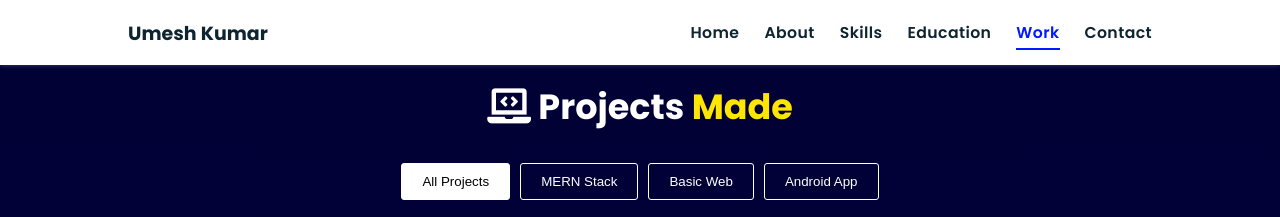
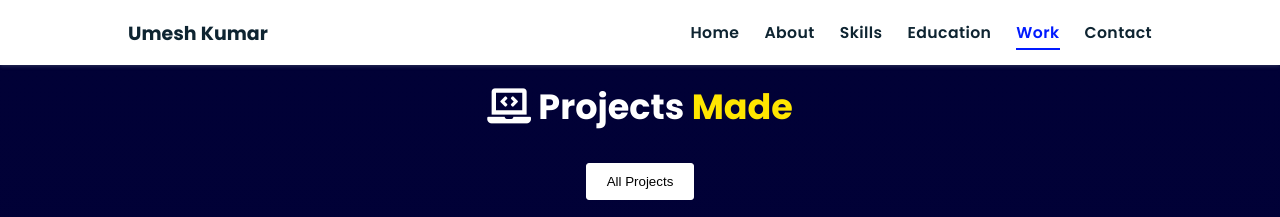
Before and after one commit to umeshkumarofficial/POrtfolio, a plain HTML site: page projects/index.html in a window 1280 px wide. Shown: the top 217 px of the page. Drawn offline with nearby package versions, Linux system fonts and the light colour scheme.

Commit message:
Add files via upload

```diff
--- a/projects/index.html
+++ b/projects/index.html
@@ -38,10 +38,6 @@
 
   <div id="filters" class="button-group">
     <button class="btn is-checked" data-filter="*">All Projects</button>
-    <button class="btn" data-filter=".mern">MERN Stack</button>
-    <!-- <button class="btn" data-filter=".lamp">LAMP Stack</button> -->
-    <button class="btn" data-filter=".basicweb">Basic Web</button>
-    <button class="btn" data-filter=".android">Android App</button>
   </div>
 
   <div class="box-container">
--- a/projects/projects.json
+++ b/projects/projects.json
@@ -11,7 +11,7 @@
   {
     "name": "Spotify-Clone",
     "desc": "Built with the HTML , CSS.",
-    "image": "spotify",
+    "image": "Spotify",
     "links": {
       "view": "https://github.com/umeshkumarofficial/Spotifiyclone",
       "code": "https://github.com/umeshkumarofficial/Spotifiyclone/blob/main/index.html"
```
